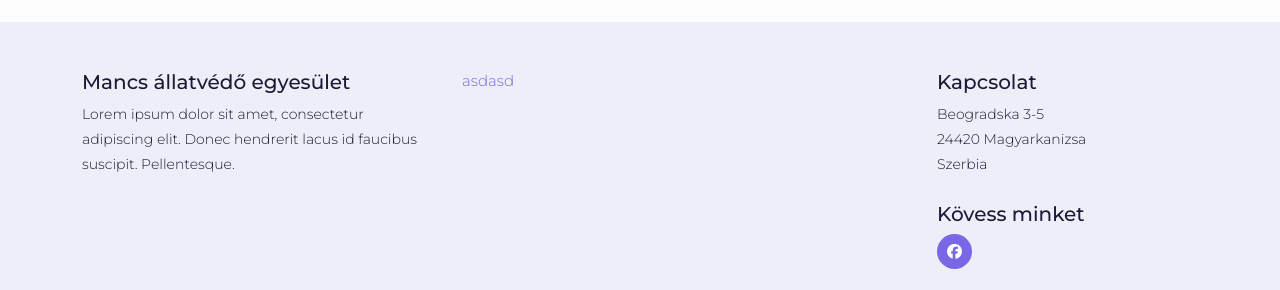
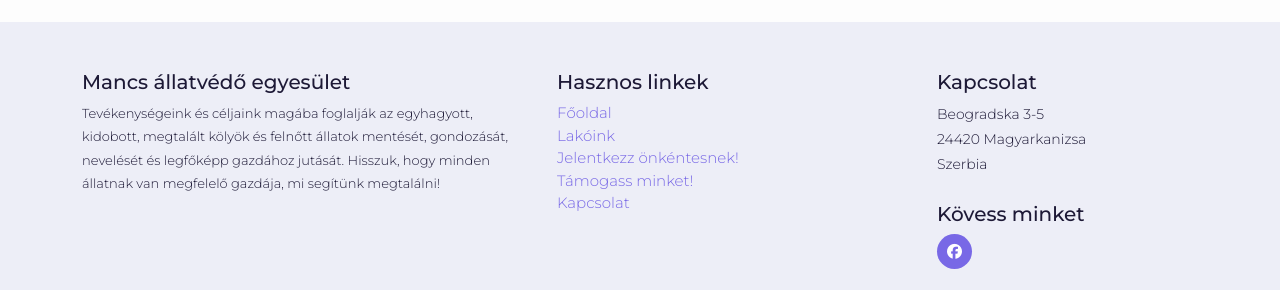
Before and after one commit to BroKoda/animal-shelter, a React (Create React App) app: page / in a window 1280 px wide. Shown: the part 662-952 px from the top of the page. Built offline with nearby package versions, Linux system fonts and the light colour scheme.

Commit message:
Footer update

```diff
--- a/src/assets/components/Footer.scss
+++ b/src/assets/components/Footer.scss
@@ -5,6 +5,16 @@
 
   p {
     font-size: 14px;
+  }
+
+  .footer-description {
+    font-size: $smaller-font-size;
+  }
+
+  .useful-links {
+    a {
+      display: block;
+    }
   }
 
   .social-links-container {
--- a/src/components/Footer/Footer.tsx
+++ b/src/components/Footer/Footer.tsx
@@ -8,14 +8,28 @@ const Footer = ():JSX.Element => {
         <div className='col-12'>
           <div className='container py-5'>
             <div className='row'>
-              <div className='col-4'>
+              <div className='col-5'>
                 <h5>Mancs állatvédő egyesület</h5>
-                <p>Lorem ipsum dolor sit amet, consectetur adipiscing elit.
-                  Donec hendrerit lacus id faucibus suscipit. Pellentesque.</p>
+                <p className='footer-description'>Tevékenységeink és céljaink magába foglalják az egyhagyott, kidobott,
+                  megtalált kölyök és felnőtt állatok mentését, gondozását, nevelését és legfőképp gazdához jutását.
+                  Hisszuk, hogy minden állatnak van megfelelő gazdája, mi segítünk megtalálni!</p>
               </div>
-              <div className='col-5'>
+              <div className='col-4 useful-links'>
+                <h5>Hasznos linkek</h5>
                 <Link to={'/'}>
-                  asdasd
+                  Főoldal
+                </Link>
+                <Link to={'/'}>
+                  Lakóink
+                </Link>
+                <Link to={'/'}>
+                  Jelentkezz önkéntesnek!
+                </Link>
+                <Link to={'/'}>
+                  Támogass minket!
+                </Link>
+                <Link to={'/'}>
+                  Kapcsolat
                 </Link>
               </div>
               <div className='col-3 social-links-container'>
```
